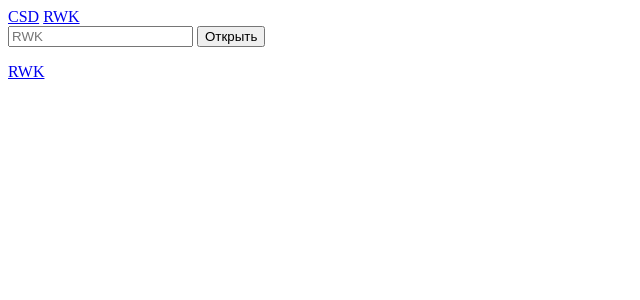
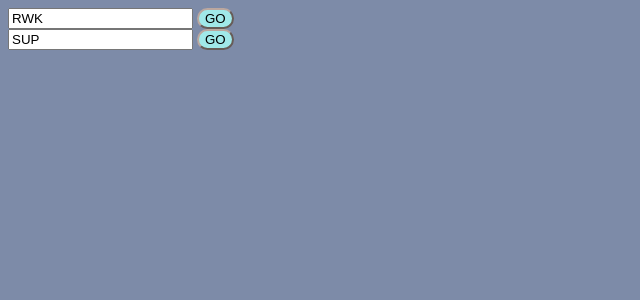
Before and after one commit to ddxRoman/Job, a PHP site: page /folders/mis.php in a window 1280 px wide. Shown: the top 300 px of the page, without its empty margins (0-640 px from the left). Run offline with PHP 8.4, Linux system fonts and the light colour scheme.

Commit message:
Доработки по ЖИре

```diff
--- a/css/style.css
+++ b/css/style.css
@@ -61,9 +61,6 @@
     display: grid;
     border: 1px solid rgb(0, 0, 0);
 }
-
-
-
 body{
     background-color: rgb(125, 139, 168);
 }
@@ -72,3 +69,43 @@
     height: 95%;
     margin: 1%;
 }
+
+.lmenu button {
+
+    border-color: rgb(230, 153, 123);
+    border-radius: 4px;
+    background-color: rgb(63, 194, 194);
+    height: 7%;
+    width: 80%;
+    margin: 1px;
+}
+
+
+
+
+
+
+
+/* Современные браузеры
+   ----------------------------  */
+   input::placeholder {color: #8a4c4c;}
+
+   /* WebKit, Edge
+      ----------------------------  */
+   input::-webkit-input-placeholder {color: #000000;}
+
+   /* Edge
+      ----------------------------  */
+   input::-ms-input-placeholder {color: #ff0000;}
+
+   /* Firefox 4-18
+      ----------------------------  */
+   input:-moz-placeholder {color: #ff0000;opacity: 1;}
+
+   /* Firefox 19+
+      ----------------------------  */
+   input::-moz-placeholder {color: #ff0000;opacity: 1;}
+
+   /* IE 10-11
+      ----------------------------  */
+  input:-ms-input-placeholder {color: #ff0000;}
--- a/folders/header.php
+++ /dev/null
@@ -1,4 +0,0 @@
-
-<?php
-$rwk=$_POST['rwk'];
-header('Location: https://jira.csd.com.ua/browse/MEDRWK-'.$rwk);
--- a/folders/mis.php
+++ b/folders/mis.php
@@ -1,9 +1,43 @@
-<a href="https://medcloud.csd.com.ua/" target="_blank">CSD</a>
-<a href="https://jira.csd.com.ua/browse/MEDRWK-655" target="_blank">RWK</a>
-
-<form action="header.php" method="post">
+<!DOCTYPE html>
+<html lang="en">
+<head>
+    <meta charset="UTF-8">
+    <link rel="stylesheet" type="text/css" href="../css/style.css">
+    <meta http-equiv="X-UA-Compatible" content="IE=edge">
+    <meta name="viewport" content="width=device-width, initial-scale=1.0">
+    <title>Document</title>
+</head>
+<body>
+<form target="_blank" action="../action/header.php" method="post">
 <input type="number" name="rwk" placeholder="RWK">
-<button type="submit" target="_blank">Открыть</button>
+<a href="header.php" >
+    <button type="submit">GO</button>
+</a>
 </form>
 
-<a href="выв" target="_blank">RWK</a>
+<form target="_blank" action="../action/header.php" method="post">
+<input type="number" name="sup" placeholder="SUP">
+<a href="header.php" >
+    <button type="submit">GO</button>
+</a>
+</form>
+
+
+
+<script>
+function clickPreview() {
+  document.getElementById("actionName").value = "PREVIEW";
+  var form = document.getElementById("formId");
+  form.setAttribute("target", "_blank");
+  form.submit();
+}
+function clickSave() {
+  document.getElementById("actionName").value = "SAVE";
+  var form = document.getElementById("formId");
+  form.removeAttribute("target");
+  form.submit();
+}
+</script>
+
+</body>
+</html>
```
Also changed, not shown: action/header.php (added, +16 -0 lines), folders/docs.html (+5 -5 lines), folders/favorites.html (line endings or trailing spaces), folders/integration.html (added).
